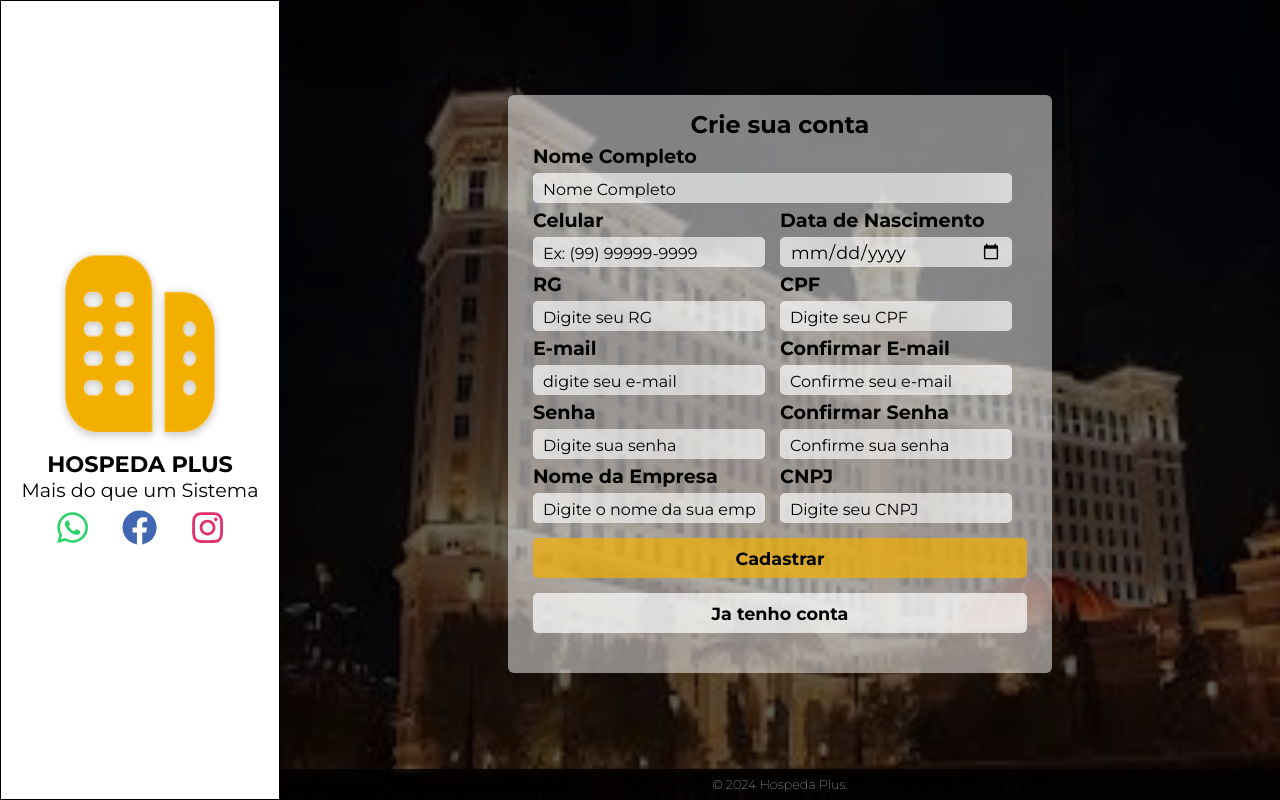
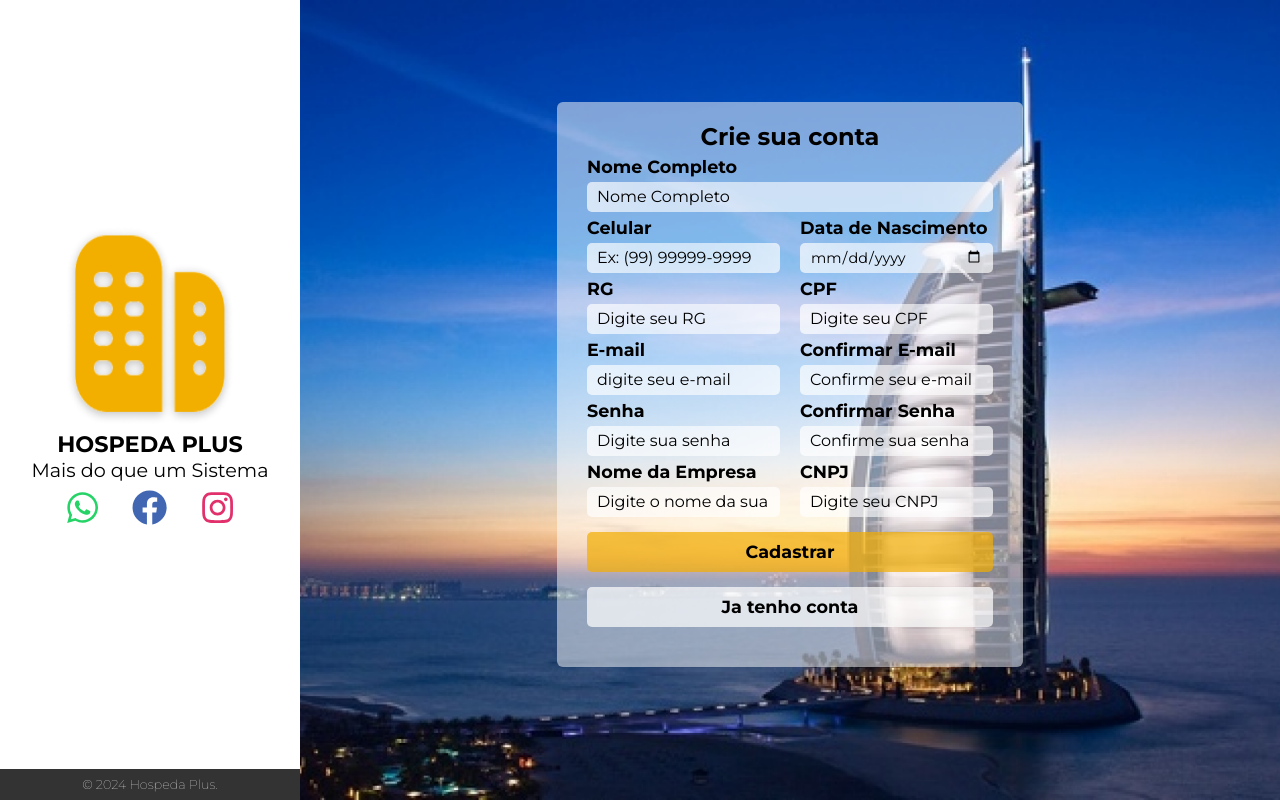
Before and after one commit to ManoelFSS/HOSPEDA-PLUS, a React (Vite) app: page / in a window 1280 px wide. Both pictures are taken after a click on the button "Cadastre-se". Built offline with nearby package versions, Linux system fonts and the light colour scheme.

Commit message:
fix:(styles) section forms

```diff
--- a/src/components/forms/formCadastro/FormCadastro.jsx
+++ b/src/components/forms/formCadastro/FormCadastro.jsx
@@ -2,21 +2,91 @@ import React, { useState } from "react";
 import FormWrapper from "../formWrapper/FormWrapper"
 import CampoInput from "../../inputComponent/CampoInput";
 import Btn from "../../btn/Btn";
+import {cadastroSchema} from "../../../schemas/cadastroSchema";
 
 
 const FormCadastro = ({toogleForm, setToogleForm}) => {
 
-    const [password, setPassword] = useState("");
-    const [password2, setPassword2] = useState("");
-    const [email, setEmail] = useState("");
-    const [email2, setEmail2] = useState("");
-    const [name, setName] = useState("");
-    const [phone, setPhone] = useState("");
-    const [empresa, setEmpresa] = useState("");
-    const [cpf, setCpf] = useState("");
-    const [rg, setRg] = useState("");
-    const [cnpj, setCnpj] = useState("");
-    const [dataNasc, setDataNasc] = useState("");
+    const [name, setName] = useState('');
+    const [phone, setPhone] = useState('');
+    const [dataNasc, setDataNasc] = useState('');
+    const [rg, setRg] = useState('');
+    const [cpf, setCpf] = useState('');
+    const [email, setEmail] = useState('');
+    const [email2, setEmail2] = useState('');
+    const [password, setPassword] = useState('');
+    const [password2, setPassword2] = useState('');
+    const [empresa, setEmpresa] = useState('');
+    const [cnpj, setCnpj] = useState('');
+    const [loading, setLoading] = useState(false); // Adicione esta linha
+    const [error, setError] = useState(''); // Para gerenciar mensagens de erro
+    const [successMessage, setSuccessMessage] = useState(''); // Para mensagens de sucesso
+
+    const handleSubmit = async (e) => {
+        e.preventDefault(); // Corrigido o evento para 'e.preventDefault()'
+
+        const trimmedData = {
+            name: name.trim(),
+            phone: phone.trim(),
+            dataNasc: dataNasc.trim(),
+            rg: rg.trim(),
+            cpf: cpf.trim(),
+            email: email.trim().toLowerCase(),
+            email2: email2.trim().toLowerCase(),
+            password: password.trim(),
+            password2: password2.trim(),
+            empresa: empresa.trim(),
+            cnpj: cnpj.trim(),
+        };
+
+        // Validação
+        const result = cadastroSchema.safeParse(trimmedData);
+        if (!result.success) {
+            console.log(result.error.errors); // Exibe os erros de validação
+            setError(result.error.errors[0].message);
+            return;
+        }
+
+        try {
+            setLoading(true); // Iniciar o carregamento
+
+            if (trimmedData.email === trimmedData.email2 && trimmedData.password === trimmedData.password2) {
+                console.log("Email e senha correspondem");
+                // Enviar a requisição para a API
+                const response = await fetch('https://hospeda-back-end-production.up.railway.app/api/register', {
+                    method: 'POST',
+                    headers: {
+                        'Content-Type': 'application/json',
+                    },
+                    body: JSON.stringify(trimmedData), // Corrigido para usar trimmedData
+                });
+
+                // Verificar se a resposta foi bem-sucedida
+                if (!response.ok) {
+                    const errorData = await response.json();
+                    setError(errorData.message || 'Erro no registro');
+                    return;
+                }
+
+                // Sucesso no registro
+                console.log("Registro realizado com sucesso!");
+                setSuccessMessage('Registro realizado com sucesso!');
+                setError(''); // Limpa qualquer mensagem de erro anterior
+            }else{
+                setError('Email ou senha não correspondem');
+                console.log("Email ou senha não correspondem");
+                return
+            }
+
+        } catch (err) {
+            console.log("Erro ao realizar o registro:", err);
+            setError(err.message || 'Erro inesperado');
+        } finally {
+            setLoading(false); // Finalizar o carregamento
+            // console.log(localStorage.getItem('token'));
+        }
+    };
+
 
     // const [modal, setModal] = useState(false);
     // const [textError, setTextError] = useState("");
@@ -26,7 +96,7 @@ const FormCadastro = ({toogleForm, setToogleForm}) => {
 
     return (
         <FormWrapper direction="true">
-            <form action="">
+            <form onSubmit={handleSubmit}>
                 <h2>Crie sua conta</h2>
 
                 <div className="input-field">
@@ -37,7 +107,7 @@ const FormCadastro = ({toogleForm, setToogleForm}) => {
                             id="fullname"
                             placeholder="Nome Completo"
                             value={name}
-                            onChange={(e) => setName(e.target.value.trim())}
+                            onChange={(e) => setName(e.target.value)}
                             required
                             $bg_color_input="var(--color-input-bg)"
                             $bg_hover_input="var(--color-input-bg-hover)"
@@ -54,7 +124,7 @@ const FormCadastro = ({toogleForm, setToogleForm}) => {
                             placeholder="Ex: (99) 99999-9999"
                             autocomplete="tel"
                             value={phone}
-                            onChange={(e) => setPhone(e.target.value.trim())}
+                            onChange={(e) => setPhone(e.target.value)}
                             required
                             $bg_color_input="var(--color-input-bg)"
                             $bg_hover_input="var(--color-input-bg-hover)"
@@ -65,9 +135,9 @@ const FormCadastro = ({toogleForm, setToogleForm}) => {
                         <CampoInput
                             type="date"
                             id="birthday"
-                            placeholder="Data de Nascimento"
+                            placeholder="dd/mm/aaaa"
                             value={dataNasc}
-                            onChange={(e) => setDataNasc(e.target.value.trim())}
+                            onChange={(e) => setDataNasc(e.target.value)}
                             required
                             $bg_color_input="var(--color-input-bg)"
                             $bg_hover_input="var(--color-input-bg-hover)"
@@ -83,7 +153,7 @@ const FormCadastro = ({toogleForm, setToogleForm}) => {
                             id="rg"
                             placeholder="Digite seu RG"
                             value={rg}
-                            onChange={(e) => setRg(e.target.value.trim())}
+                            onChange={(e) => setRg(e.target.value)}
                             required
                             $bg_color_input="var(--color-input-bg)"
                             $bg_hover_input="var(--color-input-bg-hover)"/>
@@ -95,7 +165,7 @@ const FormCadastro = ({toogleForm, setToogleForm}) => {
                             id="cpf"
                             placeholder="Digite seu CPF"
                             value={cpf}
-                            onChange={(e) => setCpf(e.target.value.trim())}
+                            onChange={(e) => setCpf(e.target.value)}
                             required
                             $bg_color_input="var(--color-input-bg)"
                             $bg_hover_input="var(--color-input-bg-hover)"
@@ -111,7 +181,7 @@ const FormCadastro = ({toogleForm, setToogleForm}) => {
                             id="email"
                             placeholder="digite seu e-mail"
                             value={email}
-                            onChange={(e) => setEmail(e.target.value.trim().toLowerCase())}
+                            onChange={(e) => setEmail(e.target.value)}
                             required
                             autoComplete="email"
                             $bg_color_input="var(--color-input-bg)"
@@ -125,7 +195,7 @@ const FormCadastro = ({toogleForm, setToogleForm}) => {
                             id="email2"
                             placeholder="Confirme seu e-mail"
                             value={email2}
-                            onChange={(e) => setEmail2(e.target.value.trim().toLowerCase())}
+                            onChange={(e) => setEmail2(e.target.value)} // Atualizando corretamente
                             required
                             autoComplete="email"
                             $bg_color_input="var(--color-input-bg)"
@@ -143,7 +213,7 @@ const FormCadastro = ({toogleForm, setToogleForm}) => {
                             placeholder="Digite sua senha"
                             value={password}
                             autoComplete="current-password"
-                            onChange={(e) => setPassword(e.target.value.trim())}
+                            onChange={(e) => setPassword(e.target.value)}
                             required
                             $bg_color_input="var(--color-input-bg)"
                             $bg_hover_input="var(--color-input-bg-hover)"
@@ -157,7 +227,7 @@ const FormCadastro = ({toogleForm, setToogleForm}) => {
                             placeholder="Confirme sua senha"
                             value={password2}
                             autoComplete="current-password"
-                            onChange={(e) => setPassword2(e.target.value.trim())}
+                            onChange={(e) => setPassword2(e.target.value)}
                             required
                             $bg_color_input="var(--color-input-bg)"
                             $bg_hover_input="var(--color-input-bg-hover)"
@@ -173,7 +243,7 @@ const FormCadastro = ({toogleForm, setToogleForm}) => {
                             id="empresaname"
                             placeholder="Digite o nome da sua empresa"
                             value={empresa}
-                            onChange={(e) => setEmpresa(e.target.value.trim())}
+                            onChange={(e) => setEmpresa(e.target.value)}
                             required
                             $bg_color_input="var(--color-input-bg)"
                             $bg_hover_input="var(--color-input-bg-hover)"
@@ -186,7 +256,7 @@ const FormCadastro = ({toogleForm, setToogleForm}) => {
                             id="cnpj"
                             placeholder="Digite seu CNPJ"
                             value={cnpj}
-                            onChange={(e) => setCnpj(e.target.value.trim())}
+                            onChange={(e) => setCnpj(e.target.value)}
                             $bg_color_input="var(--color-input-bg)"
                             $bg_hover_input="var(--color-input-bg-hover)"
                         />
--- a/src/components/forms/formWrapper/FormWrapperStyles.jsx
+++ b/src/components/forms/formWrapper/FormWrapperStyles.jsx
@@ -2,13 +2,12 @@ import styled from "styled-components";
 
 export const Container = styled.div`
 
-    display: flex;
-    flex-direction: column;
-    padding: 15px 25px 40px;
     background-color: rgba(255, 255, 255, 0.5);
     border-radius: 6px;
+    padding: 20px 30px 40px;
     position: relative;
-    z-index: 9;
+    max-width: 600px;
+    z-index: 10;
 
     h2 {
         font-size: 1.5rem;
@@ -19,11 +18,10 @@ export const Container = styled.div`
 
     .input-field {
         display: flex;
-        width: 100%;
         flex-direction: ${({ $direction }) => $direction === "true" ? "Row" : "Column"};
         position: relative;
-
-        // gap: ${({ $direction }) => $direction === "true" ? "15px" : "0px"};
+        width: 100%;
+        gap: 20px;
 
         .eye {
             position: absolute;
@@ -40,7 +38,7 @@ export const Container = styled.div`
         }
 
         label {
-            font-size: 1.2rem;
+            font-size: 1.1rem;
             font-weight: bolder;
             padding:  5px 0px;
             color: #000;
@@ -50,20 +48,13 @@ export const Container = styled.div`
             display: flex;
             width: 100%;
             flex-direction: ${({ $direction }) => $direction === "true" ? "column " : "row"};
-            margin: 0px 15px 0px 0px;
+            // margin: 0px 15px 0px 15px;
         }
 
         @media (max-width: 535px) {
             flex-direction: column;
+            width: 100%;
             margin: 0;
-        }
-
-        @media (max-width: 390px) {
-            min-width: 270px;
-        }
-
-        @media (max-width: 341px) {
-            min-width: 100%;
         }
 
     }
@@ -101,4 +92,8 @@ export const Container = styled.div`
         }
     }
 
+    @media (max-width: 535px) {
+        width: 100%;
+    }
+
 `
--- a/src/components/inputComponent/InputStyles.jsx
+++ b/src/components/inputComponent/InputStyles.jsx
@@ -11,7 +11,7 @@ export const Input = styled.input`
     background-color: ${({ $bg_color_input }) => $bg_color_input };
     box-shadow: inset 0 0 100px rgba(255, 255, 255, 0.8);
     color: #000;
-    font-size: 1.1rem;
+    font-size: 0.9rem;
     cursor: pointer;
 
 
--- a/src/components/logo/LogoStyles.jsx
+++ b/src/components/logo/LogoStyles.jsx
@@ -8,4 +8,11 @@ export const Container_Image = styled.figure`
         height: 200px;
     }
 
+    @media (max-width: 500px) {
+        img {
+            width: 130px;
+            height: 150px;
+        }
+    }
+
 `
--- a/src/components/modal/ModalStyles.jsx
+++ b/src/components/modal/ModalStyles.jsx
@@ -7,14 +7,14 @@ export const Modal_container = styled.div`
     left: 0;
     width: 100%;
     height: 100%;
-    background-color: rgba(0, 0, 0, 0.7);
+    background-color: var(--color-trasparent-Black-bg);
     display: flex;
     justify-content: center;
     align-items: center;
     z-index: 9999;
 
     .container {
-        background-color: #fff;
+        background-color: var(--color-modal-error-bg);
         width: 290px;
         border-radius: 5px;
         display: flex;
@@ -58,7 +58,7 @@ export const Modal_container = styled.div`
             height: auto;
             font-size: 0.9rem;
             font-weight: 500;
-            background-color: rgba(255, 0, 0, 1 );
+            background-color: var(--color-modal-error-message);
             padding: 10px ;
             color: #fff;
 
--- a/src/contexts/AuthContext.jsx
+++ b/src/contexts/AuthContext.jsx
@@ -27,9 +27,7 @@ export const AuthProvider = ({ children }) => {
 
             // Verifique se a resposta é ok (status 200-299)
             if (!response.ok) {
-                const errorData = await response.json();
-                // Retorna erro se não for bem-sucedido
-                throw new Error(errorData.message || 'Erro no login');
+                return false;
             }
 
             const data = await response.json();
--- a/src/index.css
+++ b/src/index.css
@@ -7,6 +7,16 @@
 }
 
 :root {
+
+  --color-modal-error-message: rgb(243, 0, 0);
+  --color-modal-error-bg: rgb(255, 255, 255);
+
+  --color-primary-bg: rgb(255, 255, 255);
+  --color-secondary-bg: rgb(0, 0, 0);
+
+  --color-trasparent-white-bg: rgba(255, 255, 255, 0.5);
+  --color-trasparent-Black-bg: rgba(0, 0, 0, 0.7);
+
   --color-primary-btn-bg: rgba(243, 174, 0, 0.7);
   --color-primary-btn-bg-hover: rgba(243, 174, 0, 1);
 
--- a/src/pages/login/Login.jsx
+++ b/src/pages/login/Login.jsx
@@ -18,6 +18,7 @@ const Login = () => {
     return (
         <Container_login>
             <section className="box-left">
+                <div>
                     <Logo image={image} />
                     <h1>HOSPEDA PLUS</h1>
                     <p>Mais do que um Sistema</p>
@@ -26,10 +27,10 @@ const Login = () => {
                         <FaFacebook className="facebook" onClick={() => window.open('https://www.facebook.com/manoel.fernando.50', '_blank')} />
                         <FaInstagram className="instagram" onClick={() => window.open('https://www.instagram.com/manoelfernandoplk/', '_blank')} />
                     </div>
+                </div>
+                <p className="copyright"> © 2024 Hospeda Plus.</p>
             </section>
             <section className="box-right">
-                <div className="espelhor">
-                </div>
                 { toogleForm ?
                     <LoginForm
                         toogleForm={toogleForm}
@@ -40,7 +41,6 @@ const Login = () => {
                         setToogleForm={setToogleForm}
                     />
                 }
-                <p className="copyright"> © 2024 Hospeda Plus.</p>
             </section>
         </Container_login>
     )
--- a/src/pages/login/LoginStyles.jsx
+++ b/src/pages/login/LoginStyles.jsx
@@ -9,18 +9,25 @@ import image_hotel05 from "../../assets/images/hotel05.jpg";
 
 export const Container_login = styled.section`
     display: flex;
-    height: 100svh;
+    min-height: 100svh;
+    width: 100%;
     background-color: #fff;
+
 
     .box-left {
         max-width: 300px;
         min-width: 280px;
         display: flex;
-        flex-direction: column;
+        justify-content: center;
         align-items: center;
-        justify-content: center;
-        border: 1px solid black;
+        width: 100%;
+        align-items: center;
         position: relative;
+        text-align: center;
+
+        div {
+            padding-bottom: 2.5rem ;
+        }
 
         h1 {
             font-size: 1.4rem;
@@ -34,6 +41,7 @@ export const Container_login = styled.section`
 
         .icons {
             display: flex;
+            justify-content: center;
             gap: 2rem;
             font-size: 2.2rem;
             padding: 0.5rem;
@@ -59,53 +67,10 @@ export const Container_login = styled.section`
                 color: #E1306C;
             }
         }
-    }
-
-    .box-right {
-        flex:1;
-        display: flex;
-        align-items: center;
-        justify-content: center;
-        position: relative;
-        padding: 1rem 1rem 3rem;
-        background: url(${image_hotel}) no-repeat right center / 100% 100% ;
-        animation: fadeIn 30s ease infinite;
-
-        @keyframes fadeIn {
-            0%{
-                background: url(${image_hotel}) no-repeat right center / 100% 100% ;
-            }
-            40% {
-                background: url(${image_hotel01}) no-repeat right center /100% 100% ;
-            }
-            60% {
-                background: url(${image_hotel02}) no-repeat right center / 100% 100% ;
-            }
-            80% {
-                background: url(${image_hotel03}) no-repeat right center / 100% 100% ;
-            }
-            90% {
-                background: url(${image_hotel04}) no-repeat right center / 100% 100% ;
-            }
-            100% {
-                background: url(${image_hotel05}) no-repeat right center / 100% 100% ;
-            }
-        }
-
-        .espelhor {
-            position: absolute;
-            top:0;
-            left:0;
-            width:100%;
-            height: 100%;
-            z-index: 1;
-            background-color: rgba(0,0,0,0.6);
-        }
 
         .copyright {
             position: absolute;
             bottom: 0;
-            left:0;
             font-size: 0.8rem;
             color: #fff;
             font-weight: 100;
@@ -119,6 +84,40 @@ export const Container_login = styled.section`
         }
     }
 
+    .box-right {
+        display: flex;
+        justify-content: center;
+        width: 100%;
+        min-height: 100vh;
+        align-items: center;
+        position: relative;
+        padding: 1rem 1rem 3rem;
+        background: url(${image_hotel}) no-repeat right center / cover ;
+        overflow: auto;
+
+        @keyframes fadeIn {
+            0%{
+                background: url(${image_hotel}) no-repeat right center / cover ;
+            }
+            40% {
+                background: url(${image_hotel01}) no-repeat right center / cover  ;
+            }
+            60% {
+                background: url(${image_hotel02}) no-repeat right center / cover  ;
+            }
+            80% {
+                background: url(${image_hotel03}) no-repeat right center / cover  ;
+            }
+            90% {
+                background: url(${image_hotel04}) no-repeat right center /cover  ;
+            }
+            100% {
+                background: url(${image_hotel05}) no-repeat right center / cover ;
+            }
+        }
+
+    }
+
     @media (max-width: 815px) {
         flex-direction: column;
 
--- /dev/null
+++ b/src/schemas/cadastroSchema.js
@@ -0,0 +1,32 @@
+import * as z from 'zod';
+
+// Validação da senha
+const passwordSchema = z.string()
+    .min(8, { message: "A senha deve ter no mínimo 8 caracteres." })
+    .regex(/[A-Z]/, { message: "A senha deve conter ao menos uma letra maiúscula." })
+    .regex(/[a-z]/, { message: "A senha deve conter ao menos uma letra minúscula." })
+    .regex(/\d/, { message: "A senha deve conter ao menos um número." })
+    .regex(/[@$!%*?&]/, { message: "A senha deve conter ao menos um caractere especial." });
+
+// Validação do email
+const emailSchema = z.string().email({ message: "Formato de email inválido." }).refine((email) => {
+    const domain = email.split('@')[1];
+    const allowedDomains = ['gmail.com', 'yahoo.com', 'hotmail.com'];
+    return allowedDomains.includes(domain);
+}, { message: "Use um email dos seguintes domínios: gmail.com, yahoo.com, hotmail.com." });
+
+// Validação do restante do formulário
+const formCadastroSchema = z.object({
+    name: z.string().min(3, { message: "O nome é obrigatório." }),
+    phone: z.string().min(14, { message: "O número de celular deve ter no mínimo 10 dígitos." }),
+    dataNasc: z.string().min(10, { message: "A data de nascimento é obrigatória." }),
+    rg: z.string().min(9, { message: "O RG deve ter no mínimo 9 caracteres." }),
+    cpf: z.string().min(11, { message: "O CPF deve ter no mínimo 11 caracteres." }),
+    email: emailSchema,
+    password: passwordSchema,
+    empresa: z.string().min(3, { message: "O nome da empresa é obrigatório." }),
+    cnpj: z.string().length(14, 'CNPJ deve ter 14 caracteres').optional() // Validação para o CNPJ, ajustado para 14 caracteres
+});
+
+// Exportar o esquema de validação
+export const cadastroSchema = formCadastroSchema;
--- a/src/schemas/loginSchema.js
+++ b/src/schemas/loginSchema.js
@@ -2,8 +2,8 @@ import { z } from "zod";
 
 // Defina seu esquema de validação
 const schema = z.object({
-    email: z.string().email(),
-    password: z.string()
+        email: z.string().email(),
+        password: z.string()
         .min(8, "A senha deve ter pelo menos 8 caracteres!")
         .regex(/[A-Z]/, "A senha deve conter pelo menos uma letra maiúscula (A, B, C, ...)")
         .regex(/[a-z]/, "A senha deve conter pelo menos uma letra minúscula (a, b, c, ...)")
```
Lines whose indentation alone changed are shown as unchanged.
